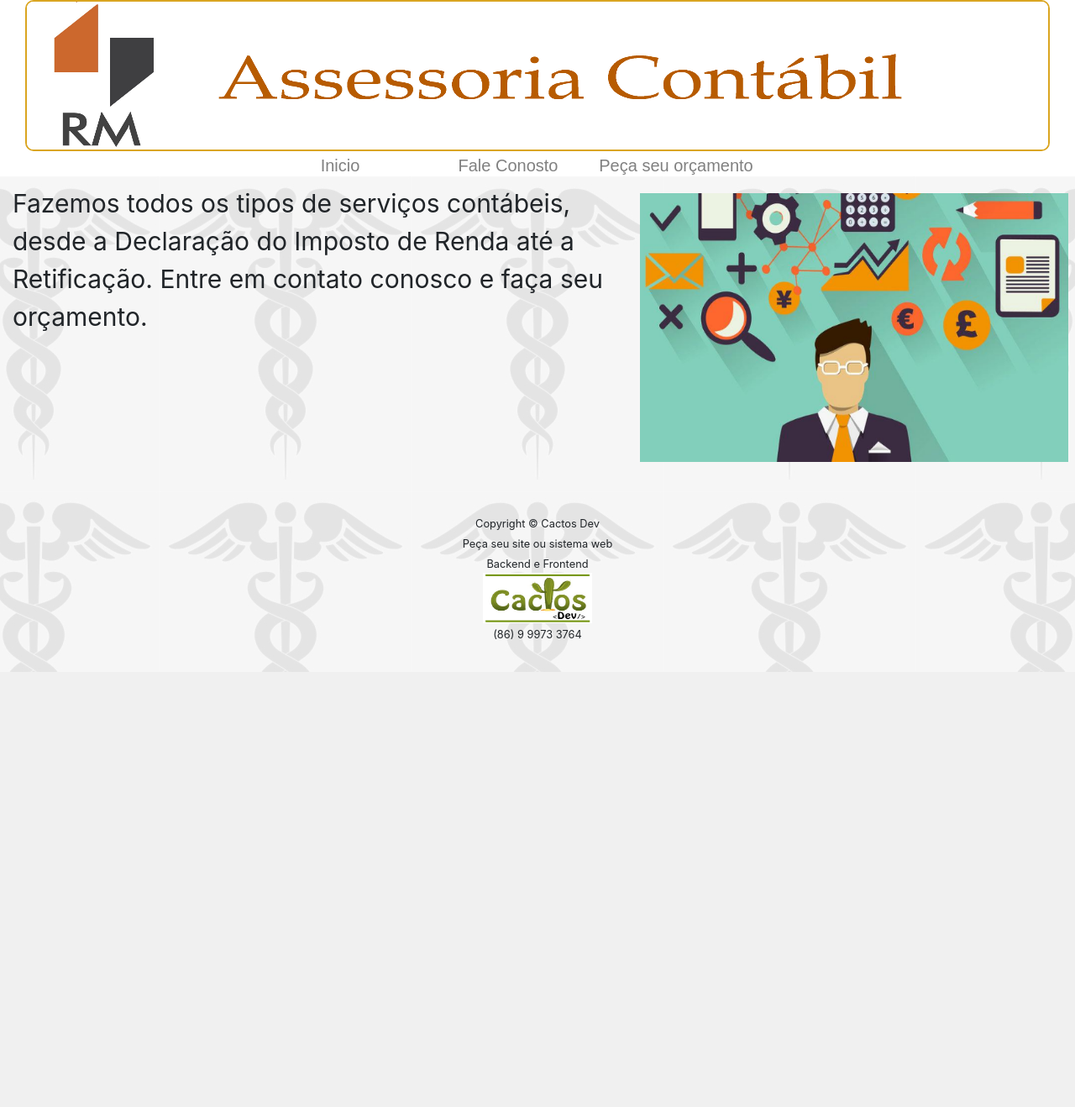
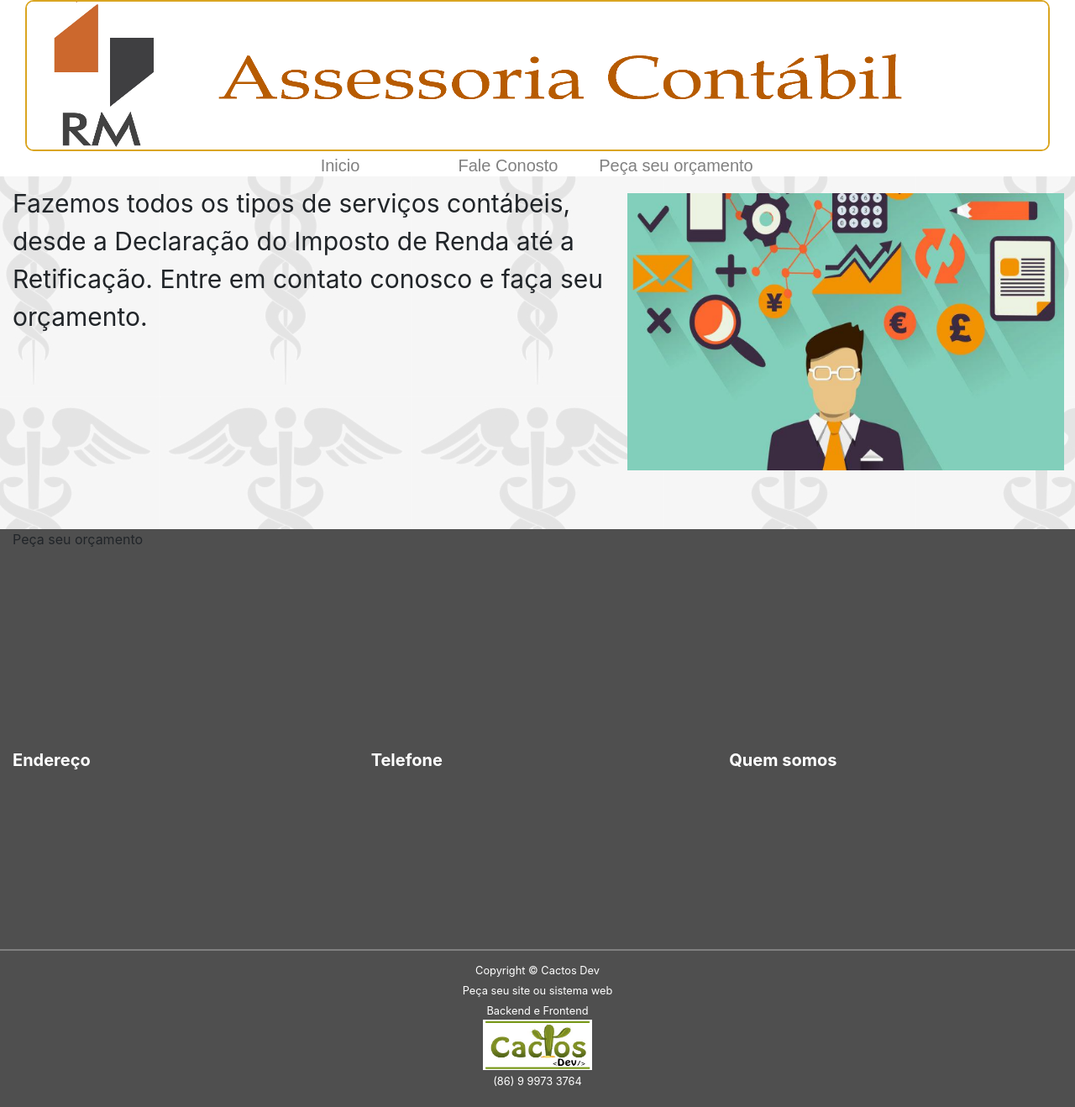
Before and after one commit to paulojecasi/RM-acessoria, a Django app: page /acessoria/ in a window 1280 px wide. Shown: the whole page at 84% size. Before the commit the page ends 800 px from the top, so only its background shows below. Run offline with Django 3.2, Linux system fonts and the light colour scheme; data comes from the database, SQL or seed files in the repository; some libraries are stand-ins or nearby versions.

Commit message:
atualizacao

```diff
--- a/rm_acessoria_contabil/static/css/aplication.css
+++ b/rm_acessoria_contabil/static/css/aplication.css
@@ -75,12 +75,27 @@ div#logo_cabecalho2 img#icone2{
 
 
 .menu a:hover{
-    color:#DAA520 ;
+    color:#000000 ;
     background-color: white;
     text-decoration: none;
     list-style: none;
-    border: 0px solid #DCDCDC;        /** borda e cor da borda **/
-    border-radius: 2px 0px 2px 0px;  /** arredondamento da borda **/
+    /** border: 0px solid #DCDCDC;        /** borda e cor da borda **/
+    /** border-radius: 2px 0px 2px 0px;  /** arredondamento da borda **/
+    border-bottom: 2px solid #808080;
+
+
+}
+
+#img-contador{
+
+    width: 520px;
+    height: 330px;
+
+}
+
+#texto-principal{
+
+    font-size: 30px;
 
 }
 
@@ -104,27 +119,49 @@ div#bloco2{
     border: 0px solid #DAA520;            /** borda e cor da borda **/
     border-radius: 3px 3px 3px 3px;  /** arredondamento da borda **/
 
+    padding: 0px 0px 400px 0px;   /*  acima    50px  padding  */
+                                  /*  direita  0px  padding  */
+                                  /*  abaixo   00px padding  */
+                                  /*  esquerda 30px  padding  */
+
+}
+
+div#info{
+    background-color: #4F4F4F;
+    width: 100%;                       /** largura **/
+    min-height: 250px;
+    height: 50px;
+
+}
+
+div#info div.titulo{
+    font-size: 20px;
+    font-weight: bold;                     /** fonte em negrito **/
+    color: white;
+    padding: 10px 0px 0px 0px;   /*  acima    50px  padding  */
+                                  /*  direita  0px  padding  */
+                                  /*  abaixo   00px padding  */
+                                  /*  esquerda 30px  padding  */
+
+}
+
+div#orcamento{
+    background-color: #4F4F4F;
+    width: 100%;                       /** largura **/
+    min-height: 250px;
+    height: 50px;
+
 }
 
 
-#img-contador{
-
-    width: 510px;
-    height: 320px;
-
-}
-
-#texto-principal{
-
-    font-size: 30px;
-
-}
-
 footer{
+    border-top: 2px solid #808080;
+    color: white;
+    background-color: #4F4F4F;
     height: 100%px ;                    /** altura do bloco **/
     width: 100%px;                       /** largura **/
     text-align: center;
-    padding: 60px 0px 30px 0px;   /*  acima    50px  padding  */
+    padding: 10px 0px 20px 0px;   /*  acima    50px  padding  */
                                 /*  direita  0px  padding  */
                                 /*  abaixo   00px padding  */
                                 /*  esquerda 30px  padding  */
--- a/rm_acessoria_contabil/templates/base.html
+++ b/rm_acessoria_contabil/templates/base.html
@@ -59,21 +59,11 @@
                 <nav class = "menu col-md-12" >
                   <ul>
                     <li> <a id="inicio" href = "#"> Inicio </a></li>
-                    <li> <a id="entrega" href = "#" > Fale Conosto </a></li>
-                    <li> <a id="pagamento" href = "#" > Peça seu orçamento </a></li>
+                    <li> <a id="conosco" href = "#info" > Fale Conosto </a></li>
+                    <li> <a id="orcamento" href = "#" > Peça seu orçamento </a></li>
                   </ul>
                 </nav>
             </div>
-
-
-
-
-
-
-
-
-
-
 
 
           </hgroup>
@@ -83,6 +73,30 @@
 
         {% endblock %}
 
+      </div>
+    </div>
+
+
+    <div id="info" class = "col-md-12">
+      <div class="row">
+        <div id="endereco" class = "col-md-4">
+          <div class = "titulo">
+            <p> Endereço</p>
+          </div>
+
+        </div>
+
+        <div id="telefone" class = "col-md-4">
+          <div class = "titulo">
+            <p> Telefone</p>
+          </div>
+        </div>
+
+        <div id="somos" class = "col-md-4">
+          <div class = "titulo">
+            <p> Quem somos</p>
+          </div>
+        </div>
       </div>
     </div>
 
--- a/rm_acessoria_contabil/templates/index.html
+++ b/rm_acessoria_contabil/templates/index.html
@@ -19,6 +19,9 @@
     </div>
   </div>
 
+  <div id="orcamento" class="col-md-12" >
+    <p> Peça seu orçamento </p>
+  </div>
 
 
 
```
